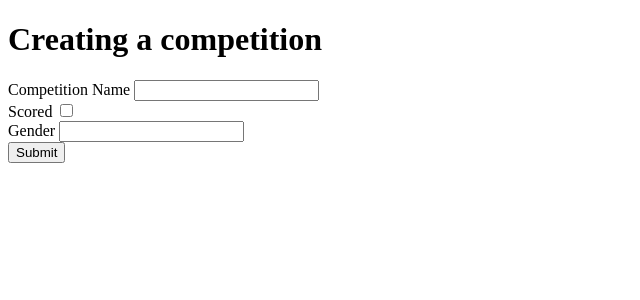
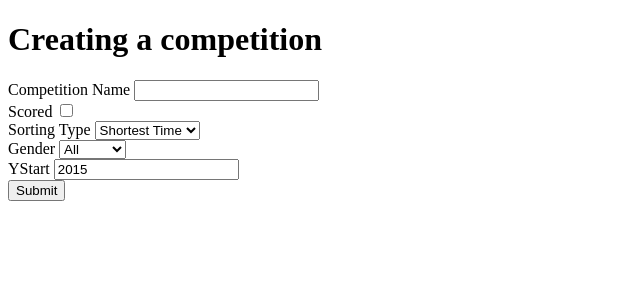
Before and after one commit to maxfire2008/sports-tracker, a Flask app: page /create_competition/ in a window 1280 px wide. Shown: the top 300 px of the page, without its empty margins (0-640 px from the left). Run offline with Flask 2, Linux system fonts and the light colour scheme.

Commit message:
started work on create competition form

```diff
--- a/race_editor/app.py
+++ b/race_editor/app.py
@@ -64,6 +64,10 @@ def form_create_competition():
         flask.flash("Name is a required field")
         return "400 Bad Request", 400
     scored = flask.request.form.get("scored", False)
+    if scored.lower() in ["true", "checked", "on"]:
+        scored = True
+    else:
+        scored = False
     sorting_type = flask.request.form.get("sorting_type", None)
     if sorting_type not in ["lowest_time"]:
         flask.flash("Scoring Type is invalid")
--- a/race_editor/static/edit_competition.js
+++ b/race_editor/static/edit_competition.js
@@ -239,6 +239,7 @@ async function apiSaveCompetition() {
     });
     let body = await response.text();
     console.log(body);
+    window.location.refresh();
 }
 
 document
--- a/race_editor/templates/create_competition.html
+++ b/race_editor/templates/create_competition.html
@@ -11,8 +11,22 @@
             <input type="checkbox" name="scored" id="scored" />
         </div>
         <div>
-            <label for="Gender">Gender</label>
-            <input type="text" name="name" id="name" />
+            <label for="sorting_type">Sorting Type</label>
+            <select name="sorting_type" id="sorting_type">
+                <option value="short_time">Shortest Time</option>
+            </select>
+        </div>
+        <div>
+            <label for="gender">Gender</label>
+            <select name="gender" id="gender">
+                <option value="all">All</option>
+                <option value="male">Male</option>
+                <option value="female">Female</option>
+            </select>
+        </div>
+        <div>
+            <label for="ystart">YStart</label>
+            <input type="number" name="ystart" id="ystart" value=2015>
         </div>
         <div>
             <input type="submit" />
```
Also changed, not shown: reference/grade_generate.py (line endings or trailing spaces).
